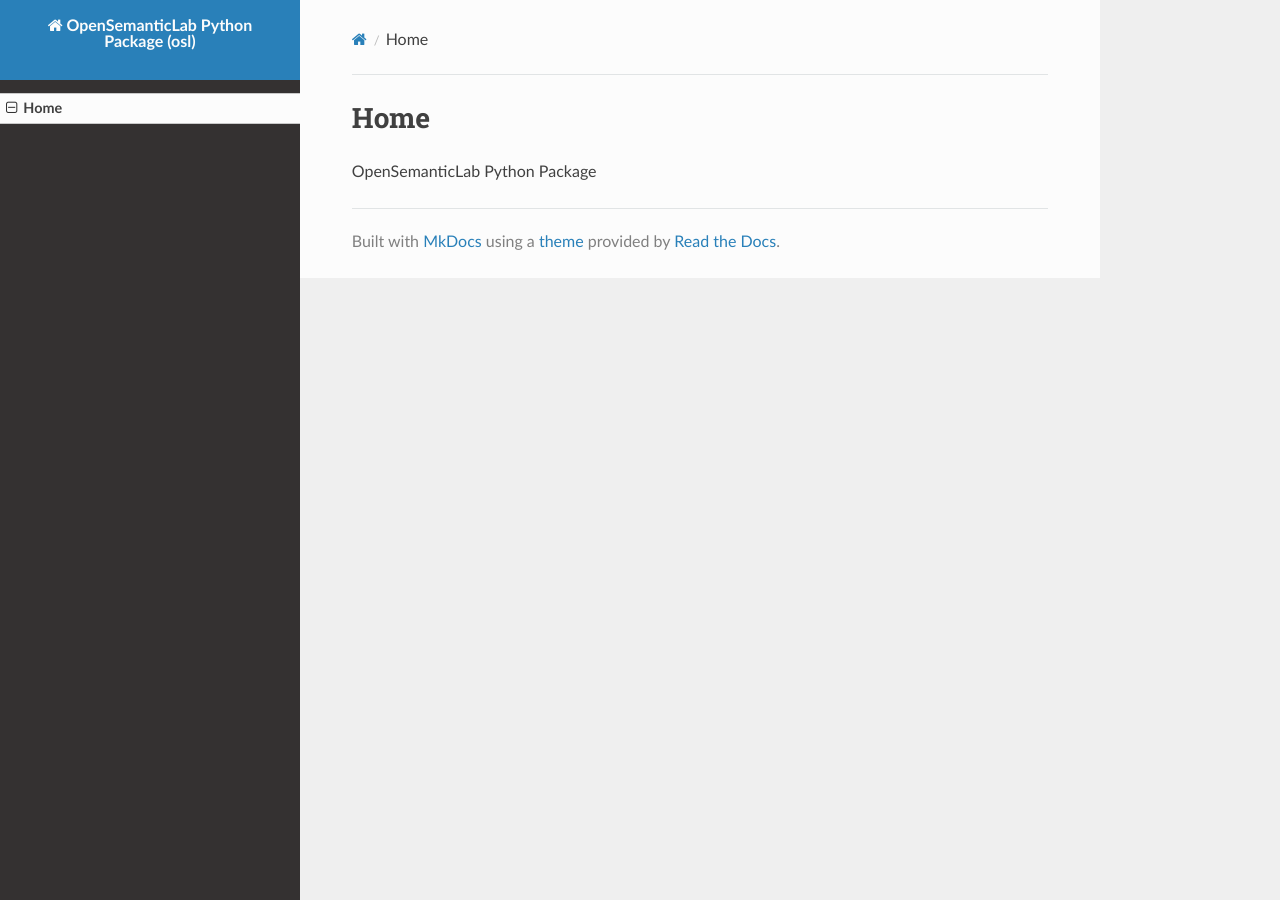
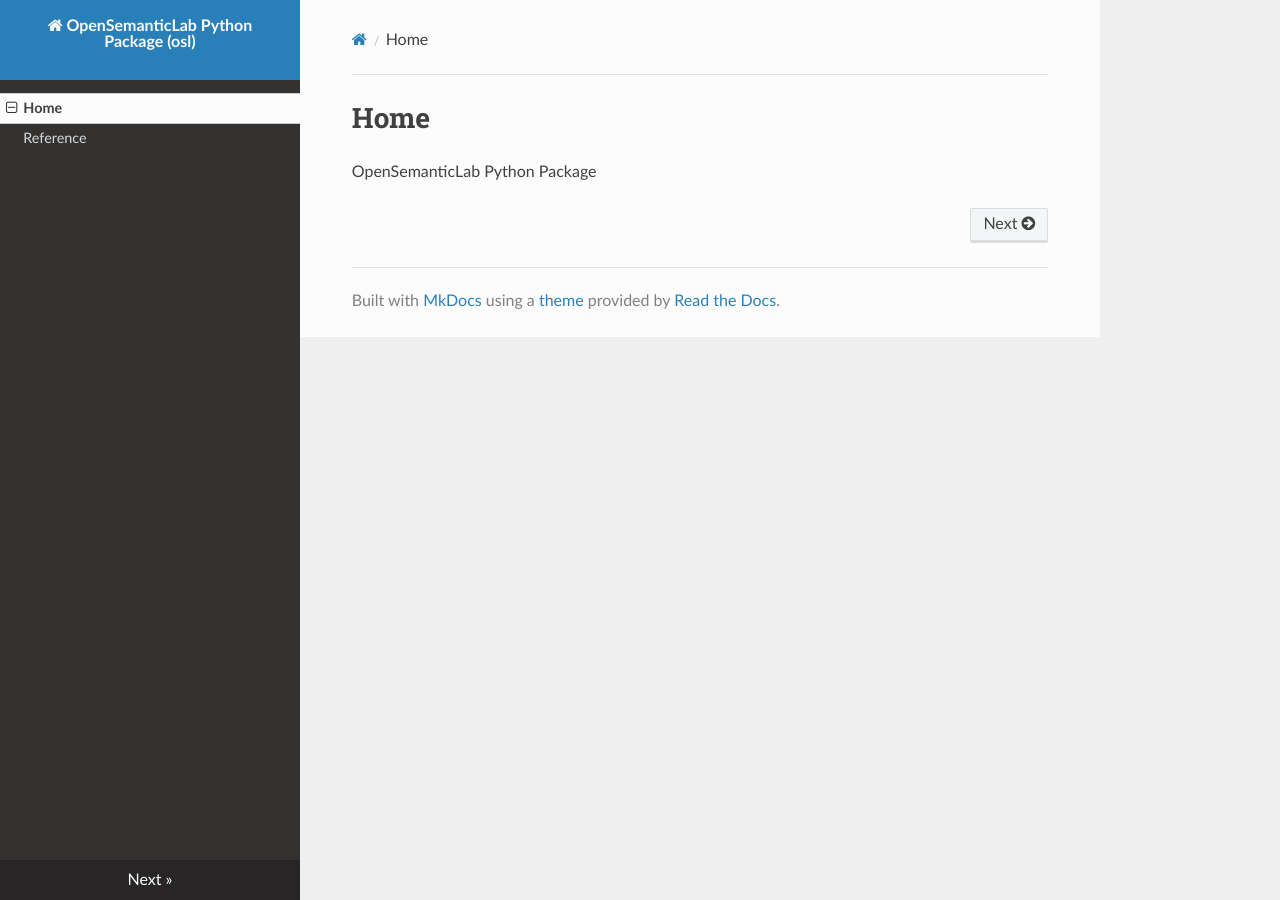
Before and after one commit to OpenSemanticLab/osw-python, an MkDocs documentation site: the page built from docs/index.md, in a window 1280 px wide. Built offline with MkDocs 1.6.1, drawn with Linux system fonts in a browser that asks for light colours; nearby versions of some CDN libraries.

Commit message:
add   reference.md

```diff
--- a/mkdocs.yml
+++ b/mkdocs.yml
@@ -6,5 +6,6 @@ plugins:
 
 nav:
     - Home: index.md
+    - reference.md
 
 theme: readthedocs
```
